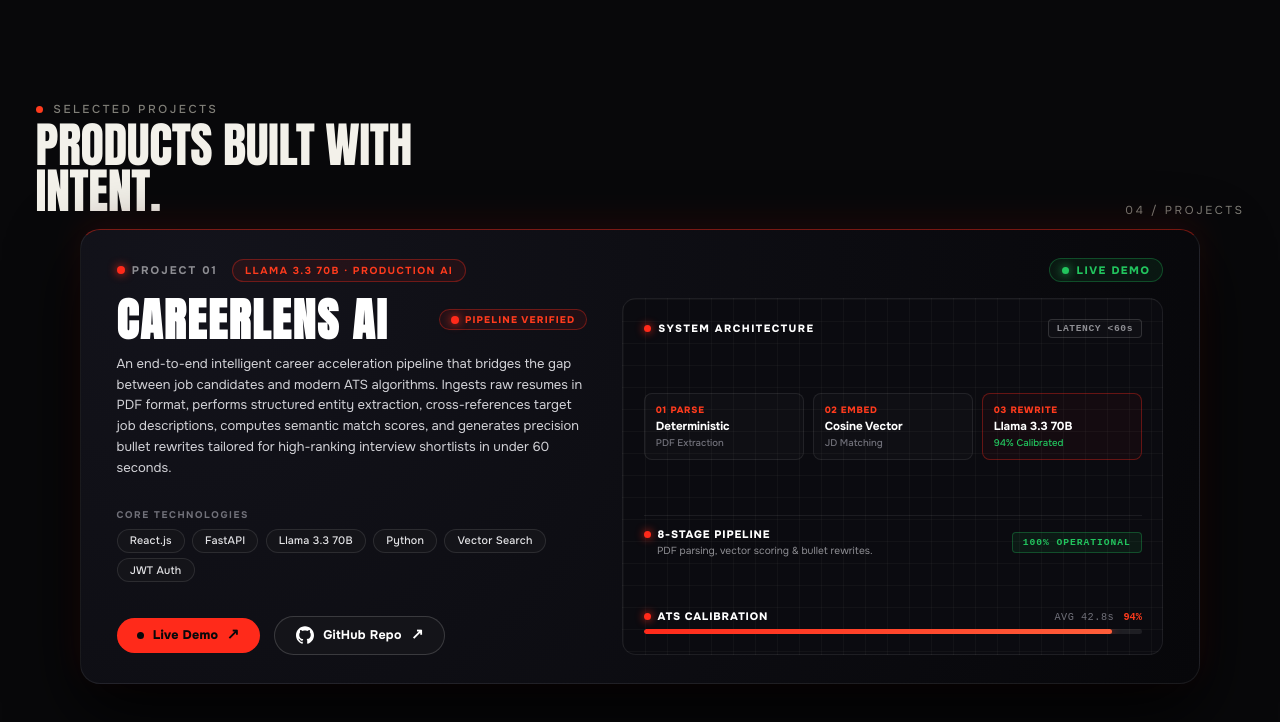
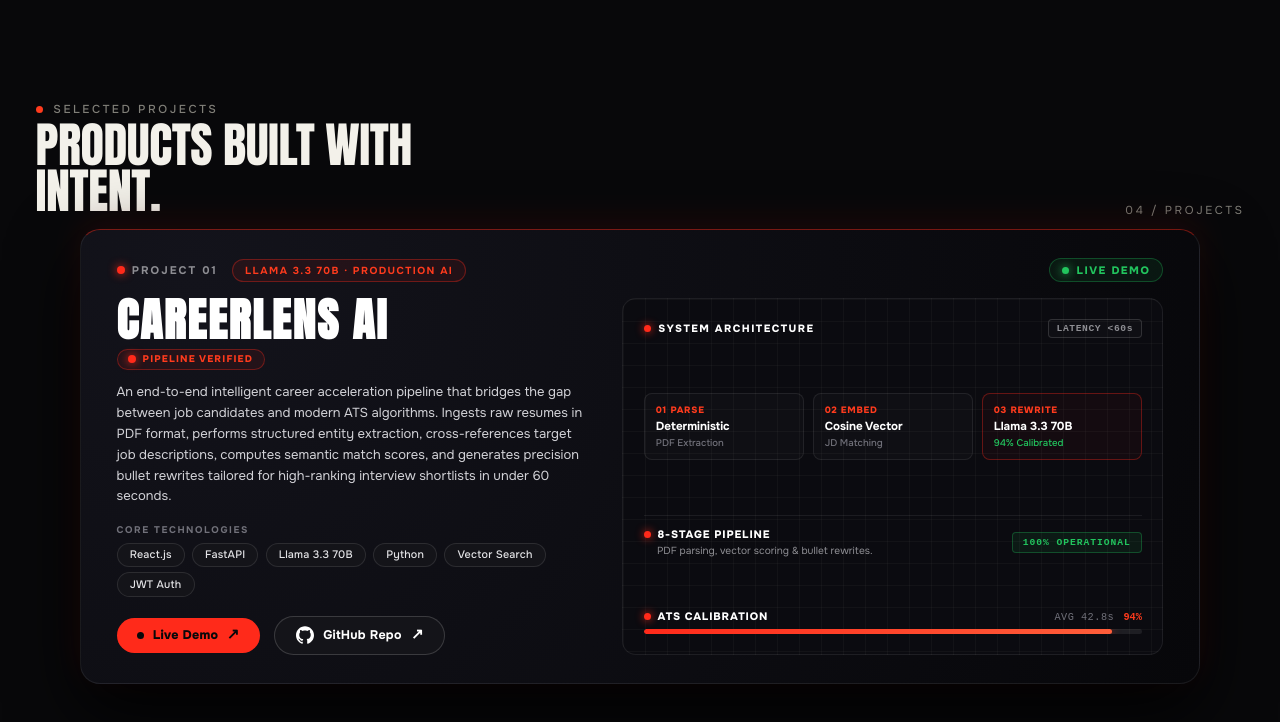
Before and after one commit to Hareshls/portfolioo_main, a React (Vite) app: page / in a window 1280 px wide. Shown: the part 5758-6480 px from the top of the page. Built offline with nearby package versions, Linux system fonts and the light colour scheme.

Commit message:
fix: move PIPELINE VERIFIED badge below project title (column layout)

```diff
--- a/src/index.css
+++ b/src/index.css
@@ -426,10 +426,9 @@ h1.nm .ln{white-space:nowrap}
 }
 .p-title-row{
   display:flex;
-  align-items:center;
-  justify-content:space-between;
-  flex-wrap:wrap;
-  gap:.75rem;
+  flex-direction:column;
+  align-items:flex-start;
+  gap:.5rem;
   margin-bottom:.85rem;
 }
 .p-card-title{
```
